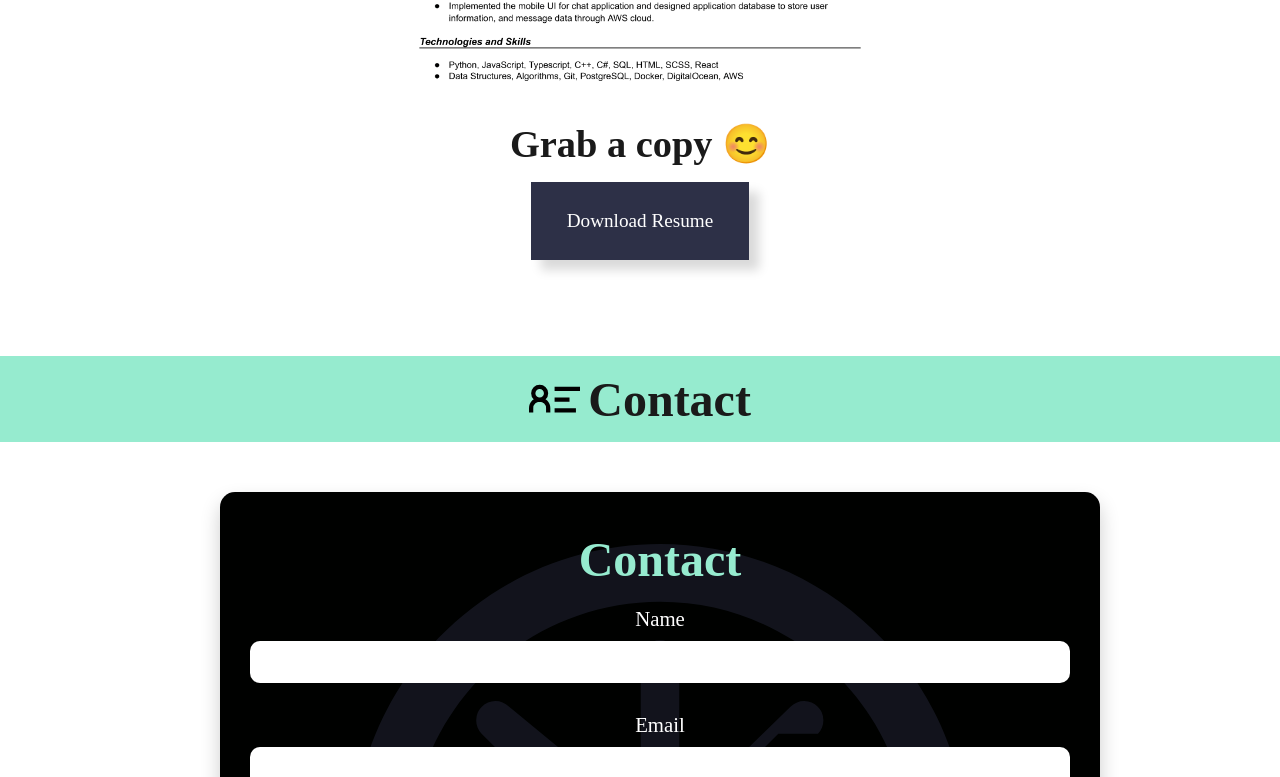
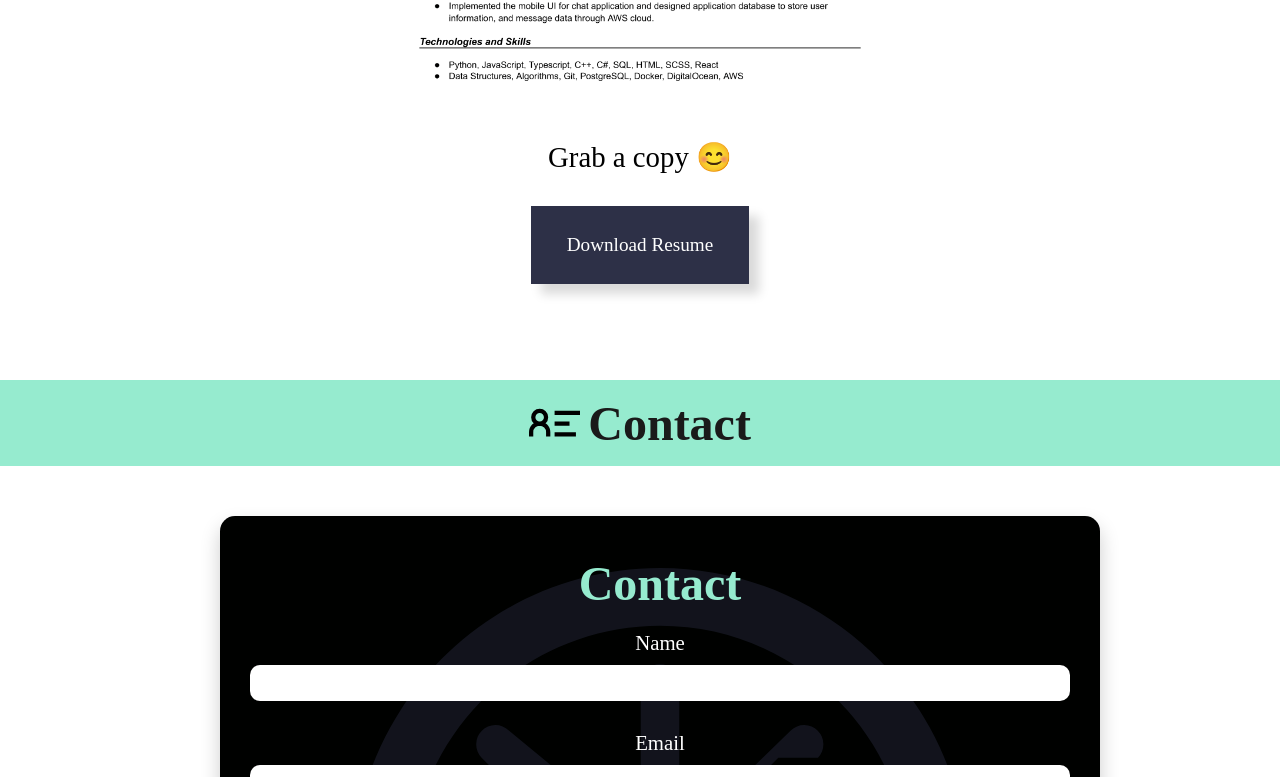
Before and after one commit to csandoval18/portfolio, a React (Vite) app: page / in a window 1280 px wide. Shown: the part 5895-6672 px from the top of the page. Built offline with nearby package versions, Linux system fonts and the light colour scheme.

Commit message:
updated styles

```diff
--- a/package.json
+++ b/package.json
@@ -13,6 +13,7 @@
     "react": "^18.2.0",
     "react-dom": "^18.2.0",
     "react-icons": "^5.2.1",
+    "react-scroll": "^1.9.0",
     "sass": "^1.64.1"
   },
   "devDependencies": {
--- a/src/layout/Contact.tsx
+++ b/src/layout/Contact.tsx
@@ -9,7 +9,7 @@ const Contact = () => {
   const [message, setMessage] = useState("")
 
   return (
-    <section className="Contact">
+    <section className="Contact" id="Contact">
       <div className="category-header">
         <GrContactInfo />
         <h2>Contact</h2>
--- a/src/layout/Education.tsx
+++ b/src/layout/Education.tsx
@@ -6,7 +6,7 @@ interface EducationProps {}
 
 const Education: React.FC<EducationProps> = () => {
   return (
-    <section className="Education">
+    <section className="Education" id="Education">
       <div className="category-header">
         <PiGraduationCapFill />
         <h2>Education</h2>
--- a/src/layout/Experience.tsx
+++ b/src/layout/Experience.tsx
@@ -5,7 +5,7 @@ interface ExperienceProps {}
 
 const Experience: React.FC<ExperienceProps> = () => {
   return (
-    <section className="Experience">
+    <section className="Experience" id="Experience">
       <div className="category-header">
         <CgToolbox />
         <h2>Experience</h2>
--- a/src/layout/Footer.tsx
+++ b/src/layout/Footer.tsx
@@ -8,7 +8,7 @@ interface FooterProps {}
 
 const Footer: React.FC<FooterProps> = () => {
   return (
-    <footer className="Footer container">
+    <footer className="Footer container" id="Footer">
       <div className="top-footer">
         <a href="/" className="logo">
           <FaPiedPiper />
--- a/src/layout/Home.tsx
+++ b/src/layout/Home.tsx
@@ -9,8 +9,8 @@ interface HomeProps {}
 
 const Home: React.FC<HomeProps> = () => {
   return (
-    <section className="Home">
-      <section className="Hero">
+    <section className="Home" id="Home">
+      <section className="Hero" id="Hero">
         <div className="hero-layout">
           <div className="title">
             <div className="header-wrapper">
--- a/src/layout/Resume.tsx
+++ b/src/layout/Resume.tsx
@@ -1,13 +1,12 @@
 import React from "react"
 import { MdPictureAsPdf } from "react-icons/md"
 import resumePng from "/images/resume-2024.png"
-import resumePdf from "/documents/resume-2024.pdf"
 
 interface ResumeProps {}
 
 const Resume: React.FC<ResumeProps> = () => {
   return (
-    <div className="Resume">
+    <section className="Resume" id="Resume">
       <div className="category-header">
         <MdPictureAsPdf />
         <h2>Resume</h2>
@@ -15,7 +14,7 @@ const Resume: React.FC<ResumeProps> = () => {
       <div className="resume-content">
         <img src={resumePng} alt="" />
 
-        <h3>Grab a copy 😊</h3>
+        <span>Grab a copy 😊</span>
         <a
           className="btn btn-primary"
           href="/documents/resume-2024.pdf"
@@ -24,7 +23,7 @@ const Resume: React.FC<ResumeProps> = () => {
           Download Resume
         </a>
       </div>
-    </div>
+    </section>
   )
 }
 
--- a/src/styles/_global.scss
+++ b/src/styles/_global.scss
@@ -2,7 +2,7 @@
   "./components/card", "./components/carousel", "./utils/typography.scss",
   "./layout/Nav.scss", "./layout/Skills.scss", "./layout/Education",
   "./layout/Contact", "./layout/Footer.scss", "./layout/Experience",
-  "./layout/Resume", "./pages/Hero.scss";
+  "./layout/Resume", "./layout/Hero.scss";
 
 * {
   margin: 0;
--- a/src/styles/layout/_Contact.scss
+++ b/src/styles/layout/_Contact.scss
@@ -36,10 +36,10 @@
     position: absolute;
     top: -80px;
     scale: 0.7;
-    user-drag: none; /* Standard syntax */
-    -webkit-user-drag: none; /* WebKit/Blink browsers */
-    -moz-user-drag: none; /* Gecko browsers */
-    -ms-user-drag: none; /* Internet Explorer/Edge */
+    user-drag: none;
+    -webkit-user-drag: none;
+    -moz-user-drag: none;
+    -ms-user-drag: none;
   }
 }
 
@@ -70,7 +70,7 @@
   border-radius: 10px;
   color: $b;
   font-family: "Samsung Sharp Sans Regular";
-  font-size: 1.2rem;
+  font-size: 0.85rem;
   padding: 10px;
   width: 100%;
   max-width: 500px;
--- a/src/styles/layout/_Footer.scss
+++ b/src/styles/layout/_Footer.scss
@@ -43,7 +43,7 @@ main {
       gap: 10px;
       letter-spacing: 0.3rem;
       margin-bottom: 20px;
-      transition: scale 0.3s ease-in;
+      transition: scale 0.4s ease-in-out;
       width: fit-content;
 
       svg {
--- a/src/styles/layout/_Resume.scss
+++ b/src/styles/layout/_Resume.scss
@@ -7,8 +7,11 @@
     margin-bottom: 6rem;
     margin-top: 6rem;
 
-    h3 {
-      font-family: "Archimoto Font Black";
+    span {
+      font-family: "Archimoto Font Black" !important;
+      font-size: 1.8rem;
+      margin-bottom: 2rem;
+      margin-top: 1.2rem;
     }
 
     img {
```
Also changed, not shown: src/styles/layout/_Hero.scss (renamed from src/styles/pages/_Hero.scss), 1 other file (tests, documents, lock files or other folders).
